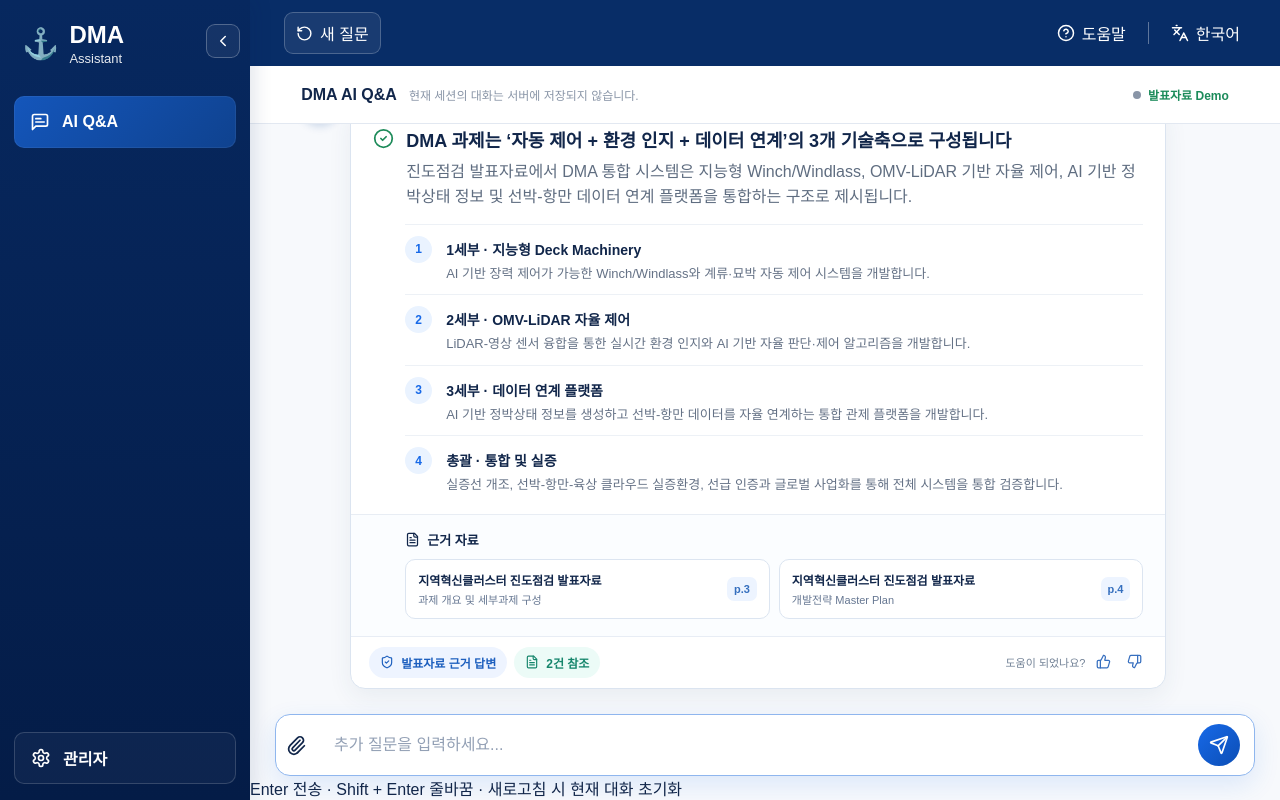
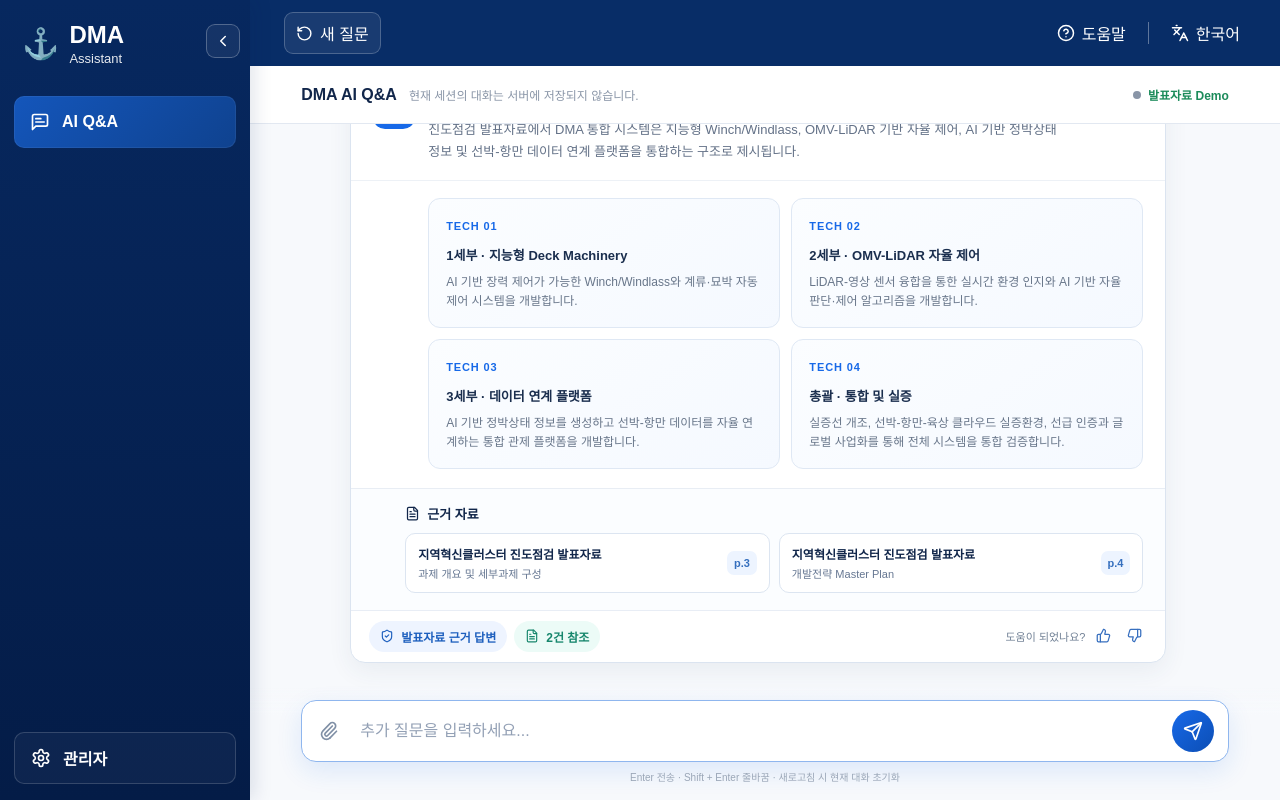
Before and after one commit to syhun12/ChatBot, a Next.js app: page / in a window 1280 px wide. Both pictures are taken after a click on the button "DMA 시스템은 어떤 기술로 구성되나요?". Built offline with nearby package versions, Linux system fonts and the light colour scheme.

Commit message:
feat: render answer layouts by DMA question type

```diff
--- a/app/page.tsx
+++ b/app/page.tsx
@@ -4,14 +4,20 @@ import {
   Bot,
   CheckCircle2,
   ChevronLeft,
+  CircleAlert,
+  Database,
   FileQuestion,
   FileText,
   HelpCircle,
   Languages,
+  Layers3,
+  ListChecks,
   Loader2,
   MessageSquareText,
   Paperclip,
+  Radar,
   RotateCcw,
+  Route,
   Search,
   Send,
   Settings,
@@ -20,6 +26,7 @@ import {
   ThumbsUp,
 } from "lucide-react";
 import { FormEvent, KeyboardEvent, useEffect, useRef, useState } from "react";
+import styles from "./answer-variants.module.css";
 
 const exampleQuestions = [
   "DMA 시스템은 어떤 기술로 구성되나요?",
@@ -41,8 +48,10 @@ type AnswerItem = {
   body: string;
 };
 
+type AnswerKind = "overview" | "role" | "checklist" | "process" | "data" | "insufficient";
+
 type AssistantAnswer = {
-  kind: "overview" | "role" | "checklist" | "process" | "data" | "insufficient";
+  kind: AnswerKind;
   title: string;
   summary: string;
   items: AnswerItem[];
@@ -91,7 +100,7 @@ function createMockAnswer(question: string): AssistantAnswer {
           body: "향후 자율기능 정의서, 제어 요구사항, 시스템 사양서가 등록되면 해당 근거를 기반으로 상세 기준을 답변하도록 구성하는 것이 적절합니다.",
         },
       ],
-      note: "RAG 챗봇은 근거가 없는 세부사항을 임의로 생성하지 않고, 현재 지식자료의 한계를 사용자에게 알려야 합니다.",
+      note: "근거가 없는 세부사항은 추정해서 생성하지 않고, 현재 지식자료의 범위를 명확히 안내하도록 설계합니다.",
       sources: [presentationSource("p.19", "DMA Retrofit 정의 및 자율기능 수준")],
     };
   }
@@ -104,15 +113,15 @@ function createMockAnswer(question: string): AssistantAnswer {
         "발표자료에서는 신조 도면(Ship Construction File) 대비 계류·묘박 관련 장비, 제어, 전력, 통신, 센서, 갑판구조를 변경 또는 추가하는 행위를 DMA Retrofit으로 정의합니다.",
       items: [
         {
-          title: "1. Pre-Assessment",
+          title: "Pre-Assessment",
           body: "대상선의 기존 시스템과 자율기능 요건을 사전 검토하여 Retrofit 필요 여부와 검토 범위를 판단합니다.",
         },
         {
-          title: "2. Retrofit 범위 결정",
+          title: "Retrofit 범위 결정",
           body: "기존 탑재 장치, 구조·공간, 전력 시스템, 계류 배열 등 변경 영향을 검토해 개조 범위를 정합니다.",
         },
         {
-          title: "3. Retrofit Engineering",
+          title: "Retrofit Engineering",
           body: "DMA Deck Machinery 및 제어시스템 설치를 위한 개조 설계, 도면, 승인 절차와 기술 요구사항을 구체화합니다.",
         },
         {
@@ -257,47 +266,172 @@ function createMockAnswer(question: string): AssistantAnswer {
     items: [
       {
         title: "현재 답변 가능한 범위",
-        body: "DMA 시스템 구성, 개발 기술, OMV-LiDAR 역할, Retrofit 개념과 검토 범위, 챗봇 개발 구조 등 발표자료에 명시된 내용입니다.",
+        body: "DMA 시스템 구성, 개발 기술, OMV-LiDAR 역할, Retrofit 개념과 검토 범위 등 발표자료에 명시된 내용입니다.",
+      },
+      {
+        title: "현재 자료에 없는 범위",
+        body: "구체적인 장비 운전값, 알람 코드, 부품별 점검 절차, 정비 주기처럼 실제 장비 매뉴얼이 필요한 정보입니다.",
       },
       {
         title: "향후 필요한 자료",
         body: "Winch/Windlass 매뉴얼, 제어 로직, 센서 목록 및 정상범위, 알람 코드, 점검·정비 절차, 장비 도면 등의 기술자료가 필요합니다.",
       },
     ],
-    note: "근거가 부족한 경우 추정 답변보다 ‘자료 부족’을 명확히 표시하는 것이 RAG 기반 기술지원 챗봇의 기본 원칙입니다.",
+    note: "근거가 부족한 경우 추정 답변보다 ‘자료 부족’을 명확히 표시하는 방향으로 설계합니다.",
     sources: [presentationSource("p.21", "AI 챗봇 어시스턴트 개발 기반 구축")],
   };
 }
 
-function AnswerCard({ answer }: { answer: AssistantAnswer }) {
-  const insufficient = answer.kind === "insufficient";
+function kindLabel(kind: AnswerKind) {
+  const labels: Record<AnswerKind, string> = {
+    overview: "시스템 구성",
+    role: "역할·연계",
+    checklist: "적용 검토",
+    process: "절차·프로세스",
+    data: "데이터 흐름",
+    insufficient: "근거 범위",
+  };
+  return labels[kind];
+}
 
-  return (
-    <article className="chat-answer-card">
-      <div className="chat-answer-top">
-        {insufficient ? <FileQuestion size={21} /> : <CheckCircle2 size={21} />}
-        <div>
-          <h2>{answer.title}</h2>
-          <p>{answer.summary}</p>
-        </div>
-      </div>
+function KindIcon({ kind }: { kind: AnswerKind }) {
+  if (kind === "overview") return <Layers3 size={20} />;
+  if (kind === "role") return <Radar size={20} />;
+  if (kind === "checklist") return <ListChecks size={20} />;
+  if (kind === "process") return <Route size={20} />;
+  if (kind === "data") return <Database size={20} />;
+  return <FileQuestion size={20} />;
+}
 
-      <div className="chat-steps">
-        {answer.items.map((item, index) => (
-          <div className="chat-step" key={`${answer.title}-${item.title}`}>
-            <span>{index + 1}</span>
-            <div>
+function AnswerBody({ answer }: { answer: AssistantAnswer }) {
+  if (answer.kind === "overview") {
+    return (
+      <div className={styles.body}>
+        <div className={styles.overviewGrid}>
+          {answer.items.map((item, index) => (
+            <div className={styles.overviewCard} key={item.title}>
+              <span className={styles.overviewNumber}>TECH 0{index + 1}</span>
               <strong>{item.title}</strong>
               <p>{item.body}</p>
             </div>
+          ))}
+        </div>
+      </div>
+    );
+  }
+
+  if (answer.kind === "role") {
+    return (
+      <div className={styles.body}>
+        <div className={styles.roleFlow}>
+          {answer.items.map((item, index) => (
+            <div className={styles.flowNode} key={item.title}>
+              <span className={styles.flowStep}>STEP {index + 1}</span>
+              <strong>{item.title}</strong>
+              <p>{item.body}</p>
+            </div>
+          ))}
+        </div>
+      </div>
+    );
+  }
+
+  if (answer.kind === "checklist") {
+    return (
+      <div className={styles.body}>
+        <div className={styles.checklist}>
+          {answer.items.map((item) => (
+            <div className={styles.checkItem} key={item.title}>
+              <span className={styles.checkIcon}><CheckCircle2 size={16} /></span>
+              <div>
+                <strong>{item.title}</strong>
+                <p>{item.body}</p>
+              </div>
+            </div>
+          ))}
+        </div>
+      </div>
+    );
+  }
+
+  if (answer.kind === "process") {
+    return (
+      <div className={styles.body}>
+        <div className={styles.processTimeline}>
+          {answer.items.map((item, index) => (
+            <div className={styles.processItem} key={item.title}>
+              <span className={styles.processIndex}>{index + 1}</span>
+              <div className={styles.processContent}>
+                <strong>{item.title}</strong>
+                <p>{item.body}</p>
+              </div>
+            </div>
+          ))}
+        </div>
+      </div>
+    );
+  }
+
+  if (answer.kind === "data") {
+    return (
+      <div className={styles.body}>
+        <div className={styles.dataPipeline}>
+          {answer.items.map((item, index) => (
+            <div className={styles.dataNode} key={item.title}>
+              <span className={styles.dataIndex}>{index + 1}</span>
+              <strong>{item.title}</strong>
+              <p>{item.body}</p>
+            </div>
+          ))}
+        </div>
+      </div>
+    );
+  }
+
+  return (
+    <div className={styles.body}>
+      <div className={styles.limitGrid}>
+        {answer.items.map((item, index) => (
+          <div className={styles.limitCard} key={item.title}>
+            <span className={styles.limitState}>
+              {index === 0 ? "확인 가능" : index === 1 ? "현재 확인 불가" : "추가 자료 필요"}
+            </span>
+            <strong>{item.title}</strong>
+            <p>{item.body}</p>
           </div>
         ))}
       </div>
+    </div>
+  );
+}
+
+function AnswerCard({ answer }: { answer: AssistantAnswer }) {
+  const kindClass: Record<AnswerKind, string> = {
+    overview: styles.kind_overview,
+    role: styles.kind_role,
+    checklist: styles.kind_checklist,
+    process: styles.kind_process,
+    data: styles.kind_data,
+    insufficient: styles.kind_insufficient,
+  };
+
+  return (
+    <article className={`${styles.answerCard} ${kindClass[answer.kind]}`}>
+      <div className={styles.answerHeader}>
+        <div className={styles.kindIcon}><KindIcon kind={answer.kind} /></div>
+        <div>
+          <h2 className={styles.answerTitle}>{answer.title}</h2>
+          <p className={styles.answerSummary}>{answer.summary}</p>
+        </div>
+        <span className={styles.kindLabel}>{kindLabel(answer.kind)}</span>
+      </div>
+
+      <AnswerBody answer={answer} />
 
       {answer.note && (
-        <div className="warning-box compact-warning">
-          <span className="warning-icon">!</span>
-          <strong>{insufficient ? "근거 범위 안내" : "참고"}</strong>
+        <div className={styles.noteBox}>
+          <span className={styles.noteIcon}>!</span>
+          <strong>{answer.kind === "insufficient" ? "근거 범위 안내" : "참고"}</strong>
           <span>{answer.note}</span>
         </div>
       )}
@@ -404,7 +538,7 @@ export default function Home() {
               <div className="brand-sub">Assistant</div>
             </div>
           )}
-          <button className="collapse-btn" onClick={() => setCollapsed((v) => !v)} aria-label="메뉴 접기">
+          <button className="collapse-btn" onClick={() => setCollapsed((value) => !value)} aria-label="메뉴 접기">
             <ChevronLeft size={18} />
           </button>
         </div>
@@ -450,7 +584,7 @@ export default function Home() {
               </p>
               <div className="status-row">
                 <span className="status-pill green"><span className="dot" />데모 지식자료 적용</span>
-                <span className="status-pill blue"><ShieldCheck size={16} />근거 중심 응답 UI</span>
+                <span className="status-pill blue"><ShieldCheck size={16} />질문 유형별 응답 UI</span>
               </div>
             </div>
 
@@ -460,7 +594,7 @@ export default function Home() {
                 ref={inputRef}
                 rows={1}
                 value={question}
-                onChange={(e) => setQuestion(e.target.value)}
+                onChange={(event) => setQuestion(event.target.value)}
                 onKeyDown={onComposerKeyDown}
                 placeholder="DMA 관련 질문을 입력하세요..."
                 aria-label="DMA 질문 입력"
@@ -524,7 +658,7 @@ export default function Home() {
                   <div className="thinking-card">
                     <Loader2 size={19} className="spin" />
                     <div>
-                      <strong>근거 자료를 확인하고 있습니다</strong>
+                      <strong>질문 유형과 근거 자료를 확인하고 있습니다</strong>
                       <span>현재는 진도점검 발표자료 기반 데모 응답입니다.</span>
                     </div>
                   </div>
@@ -533,14 +667,16 @@ export default function Home() {
               <div ref={endRef} />
             </div>
 
-            <form className="chat-composer-wrap" onSubmit={onSubmit}>
+            <form className="composer-wrap" onSubmit={onSubmit}>
               <div className="chat-composer">
-                <Paperclip size={21} />
+                <button type="button" className="attach-button" aria-label="파일 첨부 준비 중">
+                  <Paperclip size={20} />
+                </button>
                 <textarea
                   ref={inputRef}
                   rows={1}
                   value={question}
-                  onChange={(e) => setQuestion(e.target.value)}
+                  onChange={(event) => setQuestion(event.target.value)}
                   onKeyDown={onComposerKeyDown}
                   placeholder="추가 질문을 입력하세요..."
                   aria-label="추가 질문 입력"
@@ -549,7 +685,7 @@ export default function Home() {
                   {isThinking ? <Loader2 size={19} className="spin" /> : <Send size={20} />}
                 </button>
               </div>
-              <div className="composer-caption">Enter 전송 · Shift + Enter 줄바꿈 · 새로고침 시 현재 대화 초기화</div>
+              <div className="composer-note">Enter 전송 · Shift + Enter 줄바꿈 · 새로고침 시 현재 대화 초기화</div>
             </form>
           </section>
         )}
```
